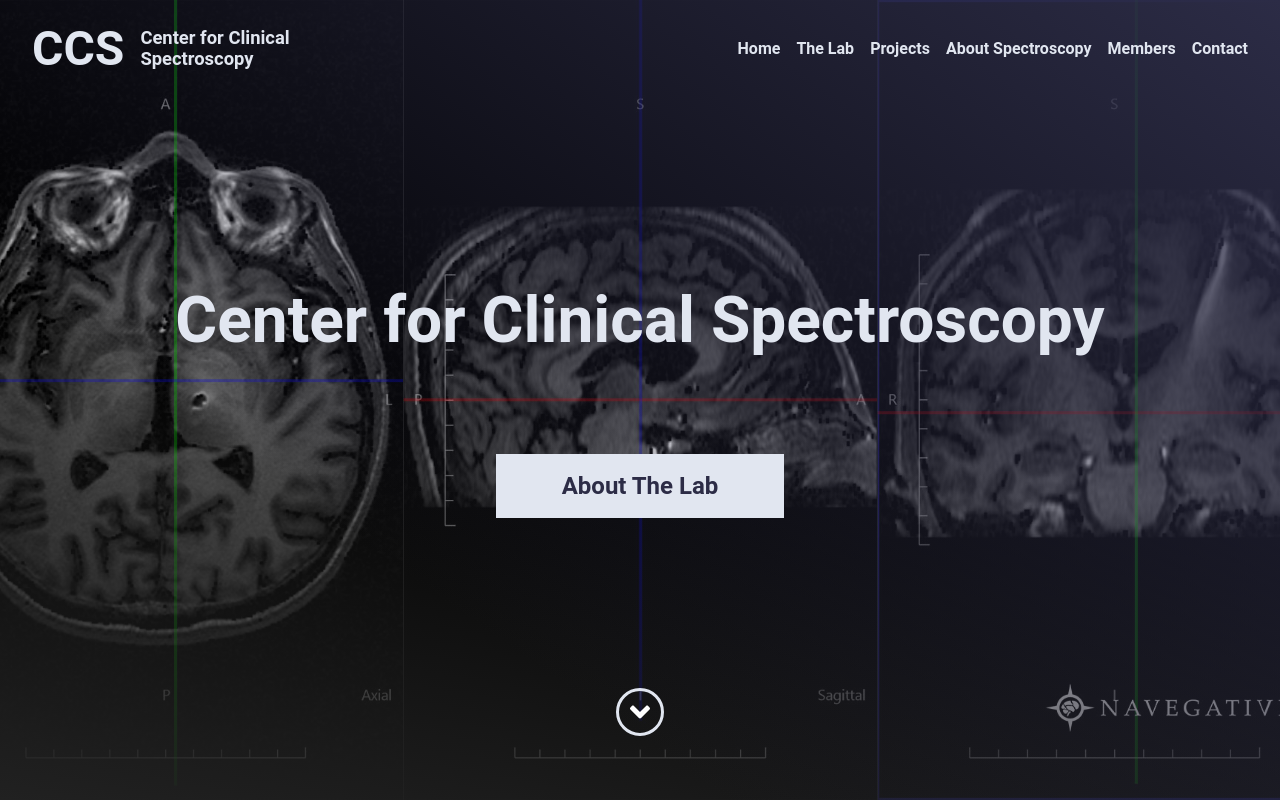
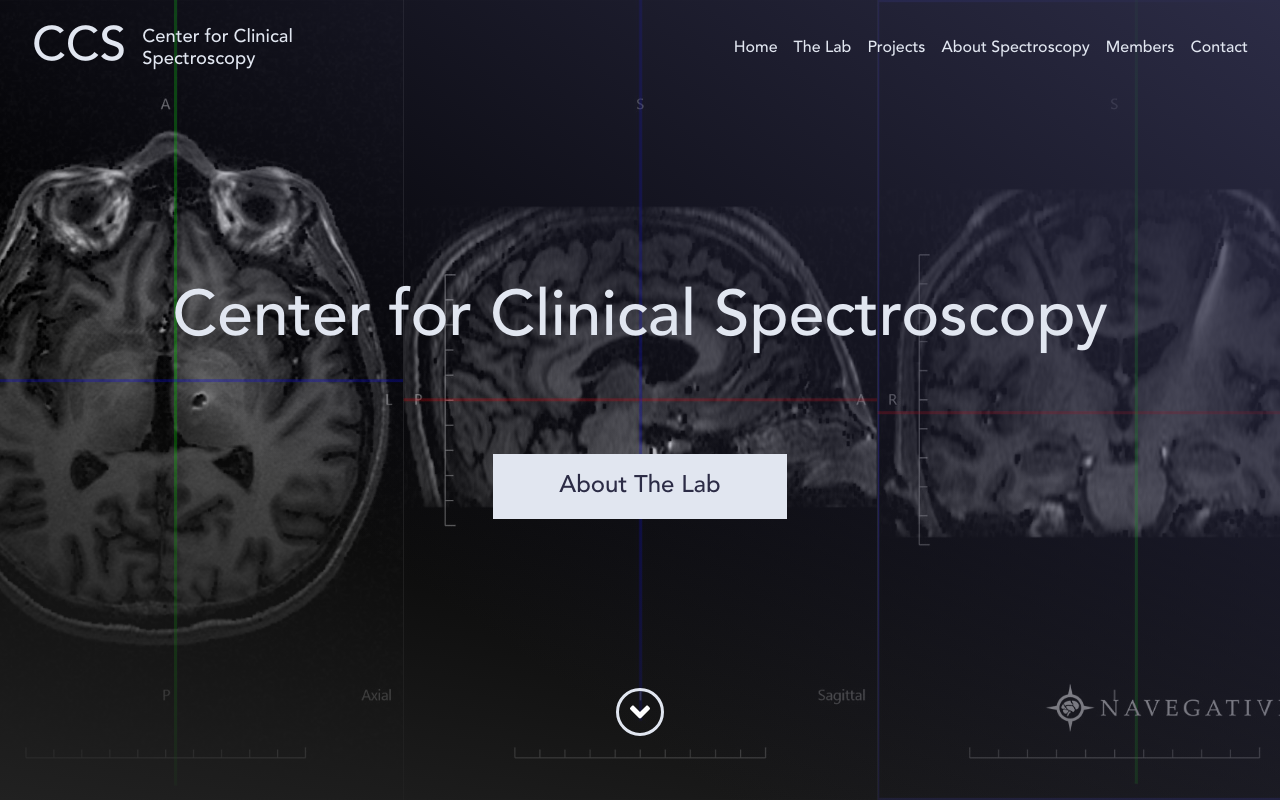
Before and after one commit to hjiang1/ccs, a Gatsby site: page / in a window 1280 px wide. Shown: the top 801 px of the page. Built offline with nearby package versions, Linux system fonts and the light colour scheme; Gatsby itself is replaced by a stand-in of ours.

Commit message:
add Avenir font

```diff
--- a/src/components/Layout/GlobalStyle.js
+++ b/src/components/Layout/GlobalStyle.js
@@ -1,8 +1,15 @@
 import { createGlobalStyle } from "styled-components"
 
+import Avenir from "../../fonts/Avenir-Medium.otf"
+
 const GlobalStyle = createGlobalStyle`
+  @font-face {
+    font-family: "Avenir";
+    src: url(${Avenir});
+  }
+
   html {
-    font-family: Roboto, sans-serif;
+    font-family: Avenir;
 
     --spacing-modifier: 3;
 
```
Also changed, not shown: src/fonts/Avenir-Heavy.ttf (added), src/fonts/Avenir-Light.otf (added), src/fonts/Avenir-Medium.otf (added), src/fonts/Avenir-Roman.otf (added).
